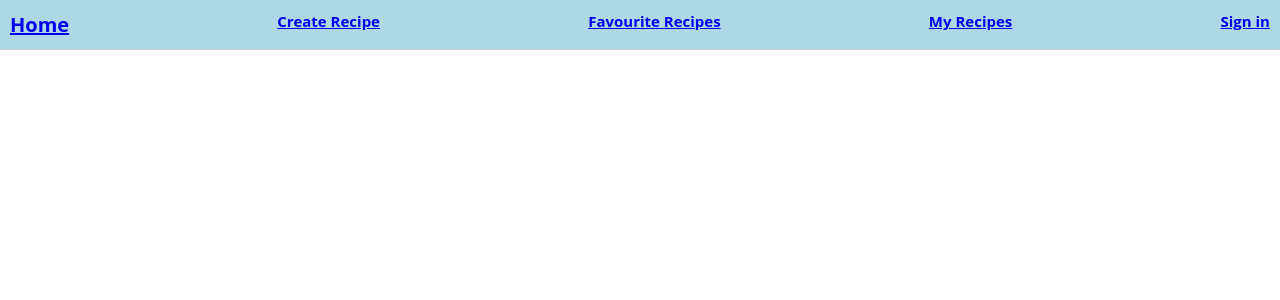
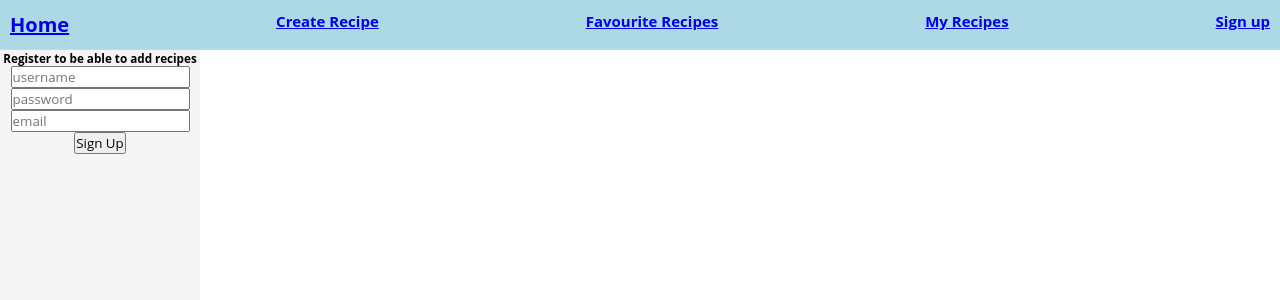
Before and after one commit to AndresOverflow/HealthyRecipes, a React app: page /sign-up in a window 1280 px wide. Shown: the top 300 px of the page. Built offline with nearby package versions, Linux system fonts and the light colour scheme.

Commit message:
Auth form done

```diff
--- a/src/App.js
+++ b/src/App.js
@@ -8,6 +8,7 @@ import styled from "styled-components";
 import Discounts from "./UI/SideBar/Discounts";
 import CreateRecipe from './containers/CreateRecipe/CreateRecipe';
 import Favourites from './containers/Favourites/Favourites';
+import Auth from './containers/Auth/Auth';
 
 
 export const TABLET_LANDSCAPE_BREAKPOINT = '56.25em'
@@ -32,6 +33,7 @@ export default () => (
       <Route path = "/" exact component={RecipesContent} />
       <Route path = "/create-recipe" component = {CreateRecipe} />
       <Route path = "/favourite-recipes" component = {Favourites} />
+      <Route path = "/sign-up" component = {Auth} />
     </App>
   </BrowserRouter>
 );
--- a/src/UI/NavigationBar/NavigationBar.js
+++ b/src/UI/NavigationBar/NavigationBar.js
@@ -30,7 +30,7 @@ export default (props) => {
       <Link to="/create-recipe"><h2>Create Recipe</h2> </Link>
       <Link to="/favourite-recipes"><h2>Favourite Recipes</h2> </Link>
       <Link to="/my-recipes"><h2>My Recipes</h2> </Link>
-      <Link to="/sign-in"><h2>Sign in</h2> </Link>
+      <Link to="/sign-up"><h2>Sign up</h2> </Link>
 
     </Box>
   );
--- /dev/null
+++ b/src/containers/Auth/Auth.css
@@ -0,0 +1,4 @@
+.Auth {
+    text-align: center;
+    background-color: whitesmoke;
+}
--- /dev/null
+++ b/src/containers/Auth/Auth.js
@@ -0,0 +1,42 @@
+import React, {Component} from 'react';
+
+import classes from './Auth.css';
+
+class Auth extends Component {
+
+    state = {
+        username: '',
+        password: '',
+        email : ''
+    }
+
+    render () {
+
+
+
+        let form = (
+            <form>
+                <input type="text" placeholder = "username "
+                    value = {this.state.username}
+                    onChange={(event) => this.setState({username : event.target.value}) }/>
+                <input type="text" placeholder = "password"
+                    value = {this.state.password}
+                    onChange={(event) => this.setState({password : event.target.value})}/>
+                <input type="text" placeholder = "email"
+                    value = {this.state.email}
+                    onChange={(event) => this.setState({email : event.target.value})}/>
+
+            </form>
+        );
+
+        return (
+            <div className={classes.Auth}>
+                <div><h3>Register to be able to add recipes</h3></div>
+                <div>{form}</div>
+                <button> Sign Up</button>
+            </div>
+        );
+    }
+}
+
+export default Auth;
--- a/src/containers/CreateRecipe/CreateRecipe.js
+++ b/src/containers/CreateRecipe/CreateRecipe.js
@@ -25,7 +25,8 @@ class CreateRecipe extends Component {
         axios.post('/recipes.json', data)
             .then(response => {
                 console.log(response)
-                this.setState({loading: false})})
+                this.setState({loading: false})
+                this.props.history.push( '/' )})
             .catch(error => {
                 console.log(error)});
             }
```
